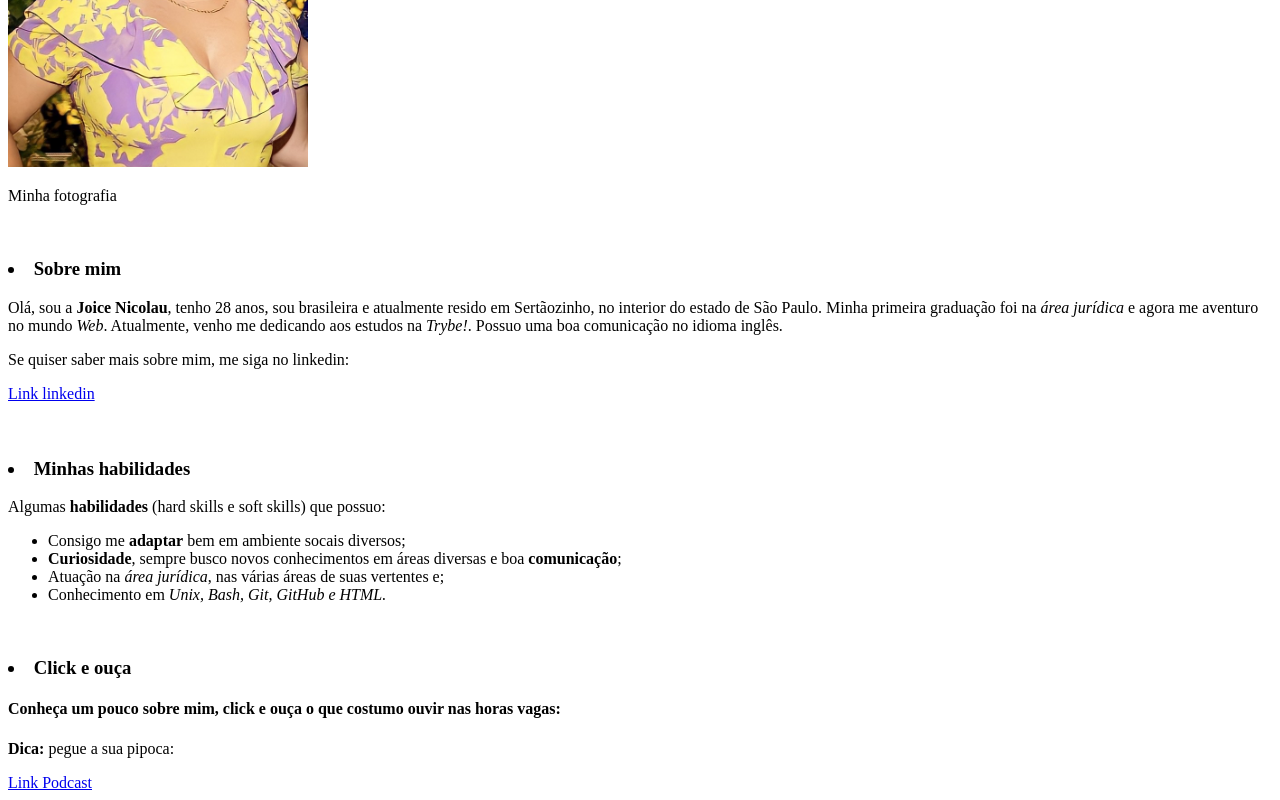
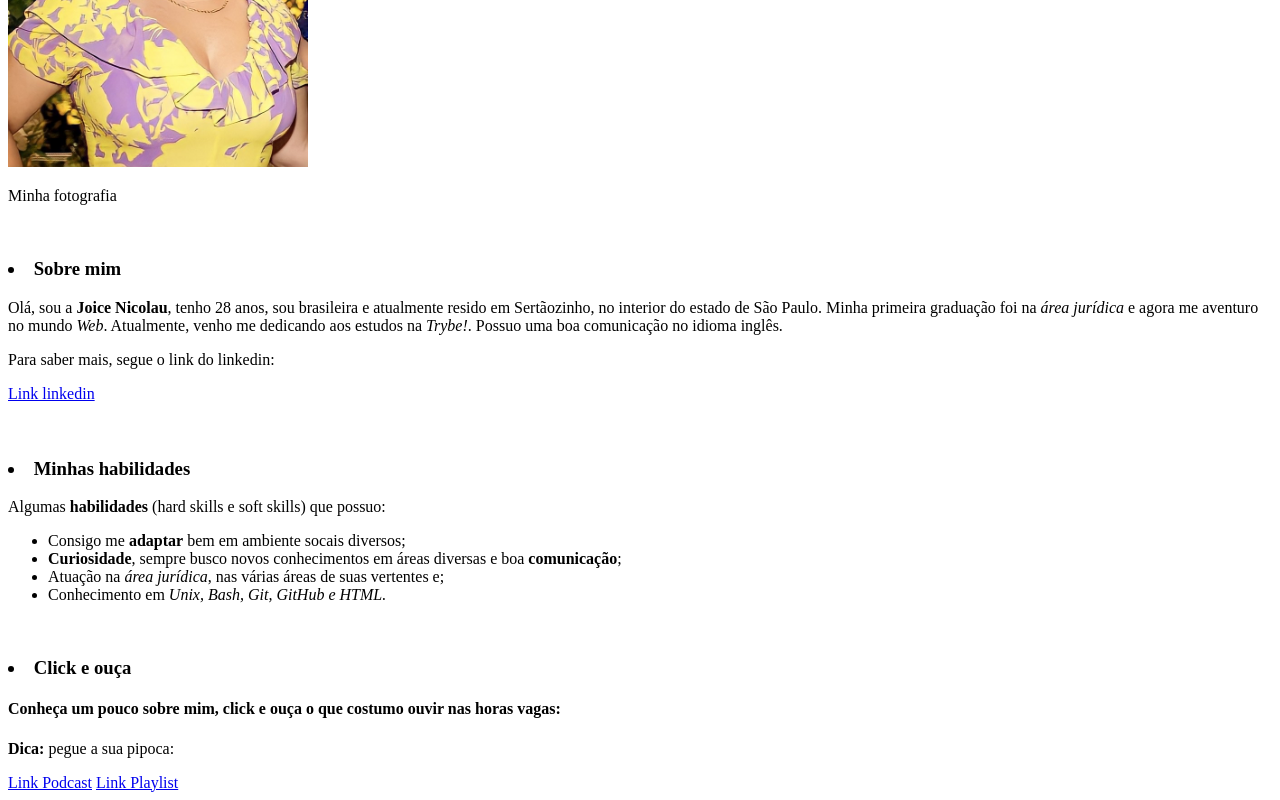
Before and after one commit to joicenicolau/joicenicolau.github.io, a plain HTML site: page index.html in a window 1280 px wide. Shown: the part 659-1459 px from the top of the page. Drawn offline with Linux system fonts and the light colour scheme.

Commit message:
adiciona playlist

```diff
--- a/index.html
+++ b/index.html
@@ -35,7 +35,7 @@
 <h3><p id="Sobre mim"><li>Sobre mim</li></p></h3>
 
 <p>Olá, sou a <strong>Joice Nicolau</strong>, tenho 28 anos, sou brasileira e atualmente resido em Sertãozinho, no interior do estado de São Paulo. Minha primeira graduação foi na <em>área jurídica</em> e agora me aventuro no mundo <em>Web</em>. Atualmente, venho me dedicando aos estudos na <em>Trybe!</em>. Possuo uma boa comunicação no idioma inglês.</p>
-<p>Se quiser saber mais sobre mim, me siga no linkedin:</p>
+<p>Para saber mais, segue o link do linkedin:</p>
 <a href="https://www.linkedin.com/in/joice-nicolau-710a0424a/" target="_blank">Link linkedin</a>
 
 <br>
@@ -58,5 +58,6 @@
 <h4>Conheça um pouco sobre mim, click e ouça o que costumo ouvir nas horas vagas:</h4><p><strong>Dica:</strong> pegue a sua pipoca:</p>
 
 <a href="https://open.spotify.com/show/0kof6vwnq6i1zlvbh9lwsY" target="_blank">Link Podcast</a>
+<a href="https://open.spotify.com/playlist/3SzoijCJiENKVqq04nboDv" target="_blank">Link Playlist</a>
 </body>
 </html>
```
